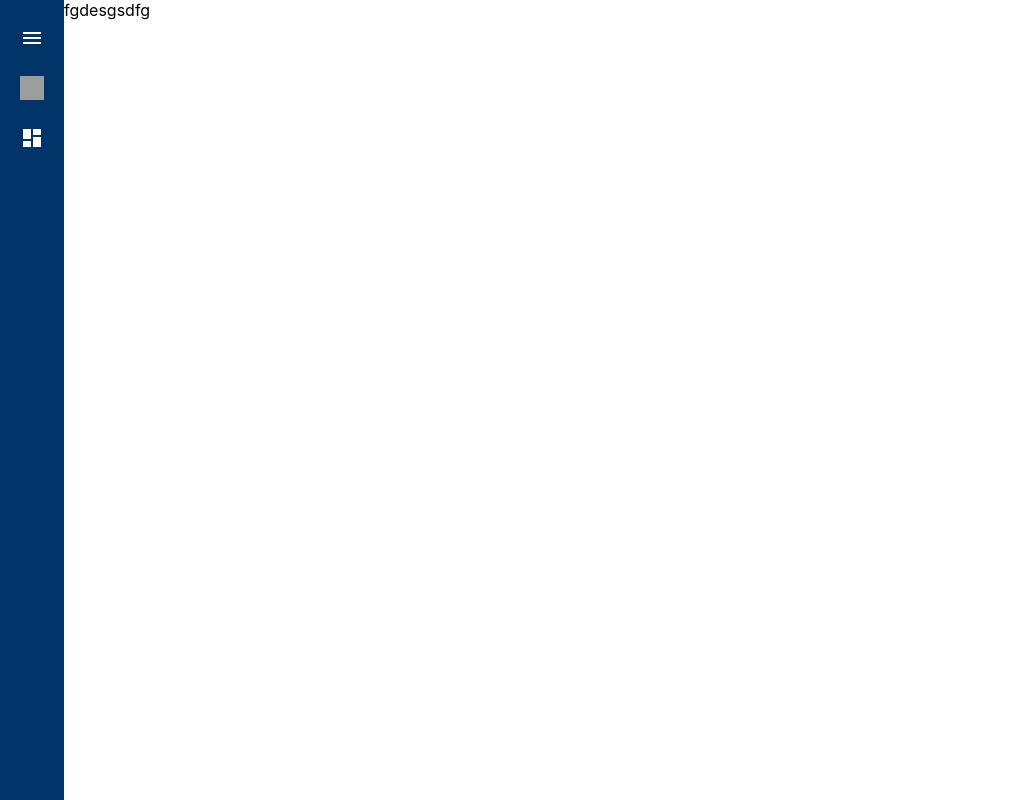
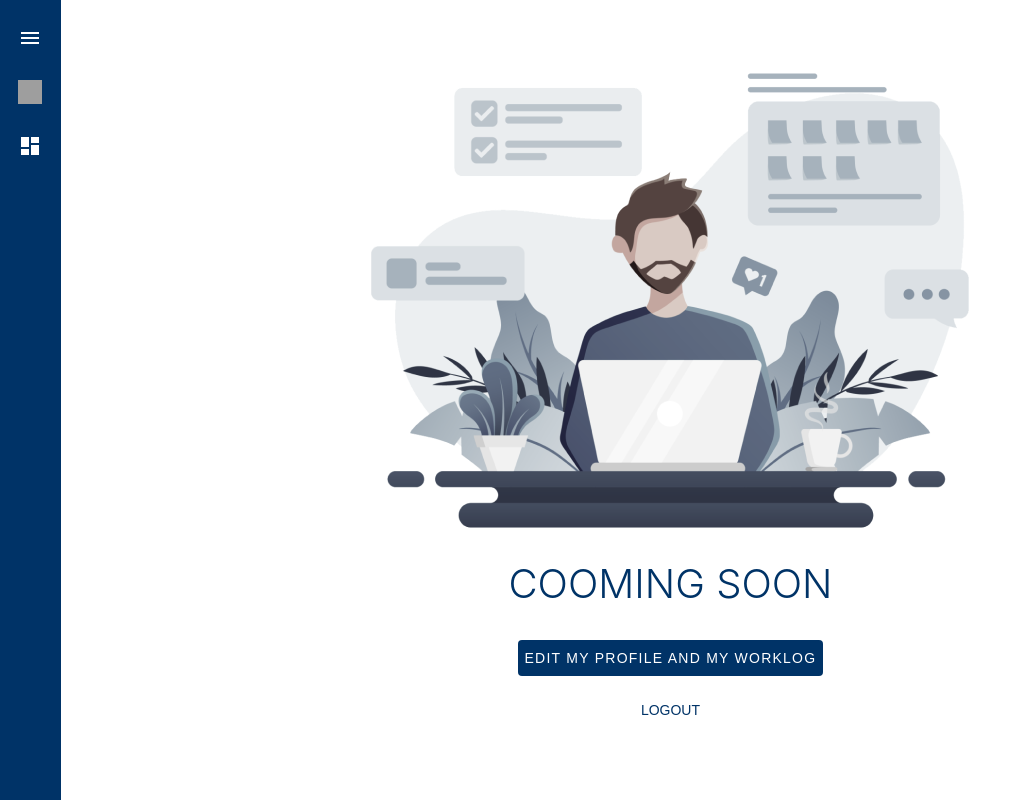
Before and after one commit to Ihorzd/apow, a React (Create React App) app: page /dashboard in a window 1280 px wide. Shown: the whole page, without its empty margins (0-1014 px from the left). Built offline with nearby package versions, Linux system fonts and the light colour scheme; grey boxes are pictures that could not be loaded.

Commit message:
add routes and profile init

```diff
--- a/package.json
+++ b/package.json
@@ -8,11 +8,11 @@
     "@testing-library/user-event": "^13.5.0",
     "@types/jest": "^27.5.2",
     "@types/node": "^16.11.47",
-    "@types/react": "^18.0.15",
     "@types/react-dom": "^18.0.6",
     "node-sass": "^7.0.1",
     "react": "^18.2.0",
     "react-dom": "^18.2.0",
+    "react-router-dom": "^6.3.0",
     "react-scripts": "5.0.1",
     "typescript": "^4.7.4",
     "web-vitals": "^2.1.4"
@@ -40,5 +40,8 @@
       "last 1 firefox version",
       "last 1 safari version"
     ]
+  },
+  "devDependencies": {
+    "@types/react": "^18.0.15"
   }
 }
--- a/src/Components/Menu/Menu.tsx
+++ b/src/Components/Menu/Menu.tsx
@@ -1,13 +1,15 @@
 import { FC } from "react";
+import { Link } from "react-router-dom";
 
 import './menu.scss'
 const Menu: FC = () => {
     return (
         <div className="menu">
             <div className="menuItems">
-                <img src="/img/menu/menu_24px.png" />
-                <img src="/img/menu/Patient_24px.png" />
-                <img src="/img/menu/Schedule_24px.png" />
+                <Link to='/'> <img src="/img/menu/menu_24px.png" /></Link>
+                <Link to='/profile'><img src="/img/menu/Patient_24px.png" /></Link>
+                <Link to='/dashboard'><img src="/img/menu/Schedule_24px.png" /></Link>
+
             </div>
 
         </div>
--- a/src/Components/dashboard/Dashboard.tsx
+++ b/src/Components/dashboard/Dashboard.tsx
@@ -1,13 +1,26 @@
 import { FC } from "react";
+import Menu from "../Menu/Menu";
 
+import "./dashboar.scss";
 
-const Dashboard:FC = () => {
-    return(
-        <div>
-            fgdesgsdfg
+const Dashboard: FC = () => {
+  return (
+    <div className="dashboardContainer">
+      <Menu />
+      <div className="dashboard">
+        <div className="comingSoon">
+          <img className="comingSoon__img" src="img/login/image2.png" />
+          <h3 className="comingSoon__txt">COOMING SOON</h3>
+        </div>
+        <div className="btnContainer">
+          <button className="btnContainer__editProfile">
+            <span>EDIT MY PROFILE AND MY WORKLOG</span>
+          </button>
+          <button className="btnContainer_logout">LOGOUT</button>
+        </div>
+      </div>
+    </div>
+  );
+};
 
-        </div>
-    )
-}
-
-export default  Dashboard
+export default Dashboard;
--- a/src/Components/dashboard/dashboar.scss
+++ b/src/Components/dashboard/dashboar.scss
@@ -0,0 +1,77 @@
+
+.dashboardContainer{
+   display: flex;
+    .dashboard{
+        display:flex ;
+        flex-direction: column;
+        justify-content: center;
+        align-items: center;
+        width: 100%;
+        .comingSoon{
+            display: flex;
+            flex-direction: column;
+            justify-content: center;
+
+            .comingSoon__img{
+                width: 598px;
+                height: 455px;
+            }
+            .comingSoon__txt{
+                font-weight: 300;
+                font-size: 40px;
+                line-height: 32px;
+    /* identical to box height, or 80% */
+
+                text-align: center;
+                text-transform: uppercase;
+
+                color: #003367;
+            }
+        }
+        .btnContainer{
+            display: flex;
+            flex-direction: column;
+            width: 100%;
+            justify-content: center;
+            align-items: center;
+            .btnContainer__editProfile{
+                width: 305px;
+                height: 36px;
+    /* Button */
+
+
+                font-weight: 500;
+                font-size: 14px;
+                line-height: 18px;
+    /* identical to box height, or 129% */
+
+
+                letter-spacing: 1.25px;
+                text-transform: uppercase;
+
+                background: #003367;
+                border-radius: 4px;
+                border: none;
+
+    /* White */
+
+                color: #FFFFFF;
+
+
+
+            }
+            .btnContainer_logout{
+                width: 92px;
+                height: 36px;
+                margin-top: 16px;
+                border: none;
+                background: #FFFFFF;
+                border-radius: 4px;
+                color: #003367;
+                font-weight: 500;
+                font-size: 14px;
+                line-height: 18px;
+            }
+        }
+    }
+}
--- a/src/Components/mainPage/MainPage.tsx
+++ b/src/Components/mainPage/MainPage.tsx
@@ -6,8 +6,7 @@ import './mainPage.scss'
 const MainPage: FC = () => {
     return (
         <div className="mainPage">
-            <Menu/>
-            <Dashboard/>
+
         </div>
     )
 }
--- /dev/null
+++ b/src/Components/profile/Profile.tsx
@@ -0,0 +1,15 @@
+import { FC } from "react"
+import Menu from "../Menu/Menu"
+
+import './profile.scss'
+const Profile:FC = () => {
+    return(
+        <div className='profileContainer'>
+            <Menu/>
+            <div className='profile'></div>
+        </div>
+    )
+
+}
+
+export default Profile
--- /dev/null
+++ b/src/Components/profile/profile.scss
@@ -0,0 +1,7 @@
+.profileContainer{
+    display: flex;
+    flex-direction: row;
+    .profile{
+        display: flex;
+    }
+}
--- a/src/index.tsx
+++ b/src/index.tsx
@@ -3,13 +3,26 @@ import ReactDOM from 'react-dom/client';
 import './index.css';
 import App from './App';
 import reportWebVitals from './reportWebVitals';
+import { BrowserRouter, Route, Routes } from 'react-router-dom';
+import Login from './Components/login/Login';
+import MainPage from './Components/mainPage/MainPage';
+import Profile from './Components/profile/Profile';
+import Dashboard from './Components/dashboard/Dashboard';
 
 const root = ReactDOM.createRoot(
   document.getElementById('root') as HTMLElement
 );
 root.render(
   <React.StrictMode>
+    <BrowserRouter>
+    <Routes>
+      <Route path="/" element={<Login/>}/>
+      <Route path="/dashboard" element={<Dashboard/>}/>
+      <Route path="/profile" element={<Profile/>}/>
+    </Routes>
     <App />
+    </BrowserRouter>
+
   </React.StrictMode>
 );
 
```
Also changed, not shown: 1 other file (tests, documents, lock files or other folders).
